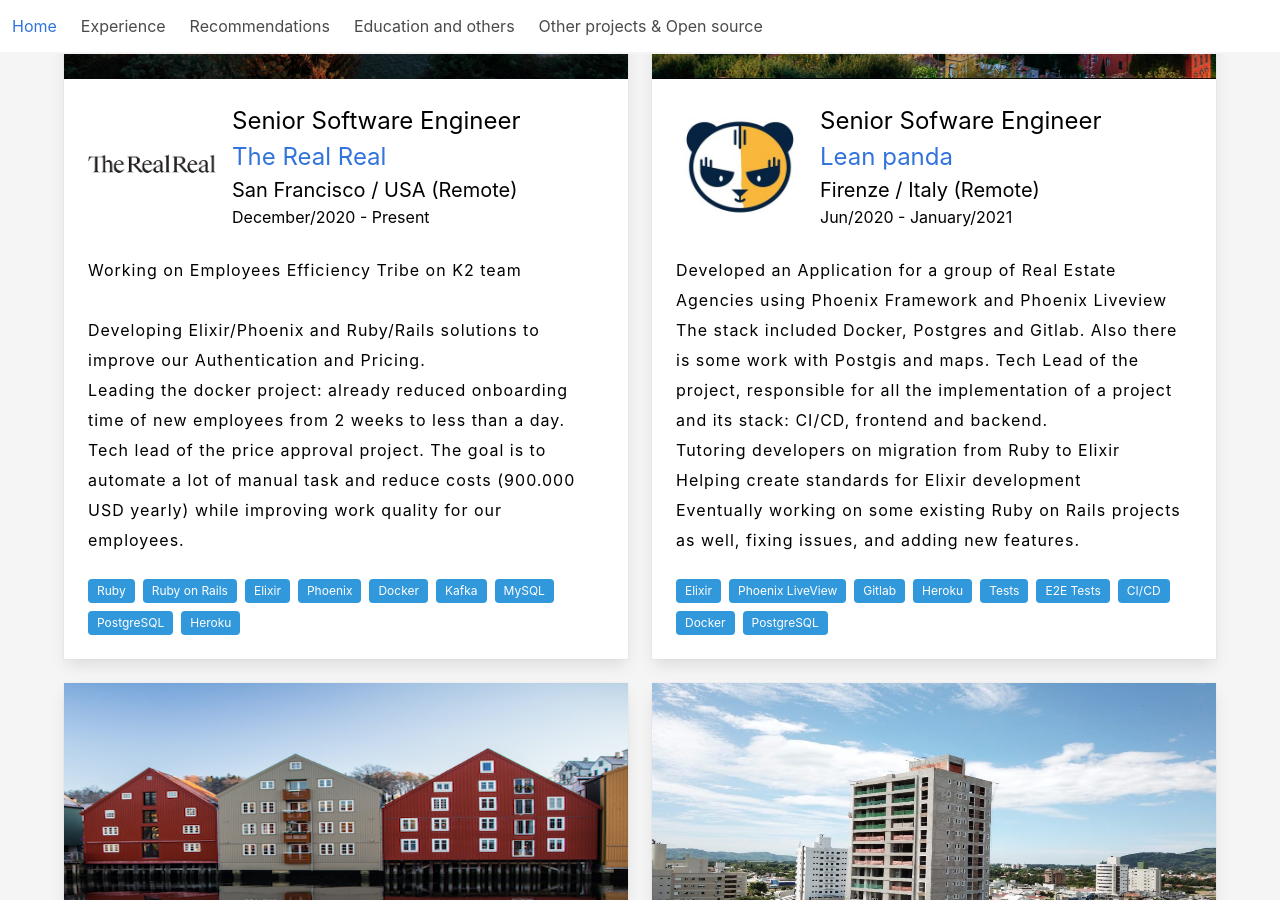
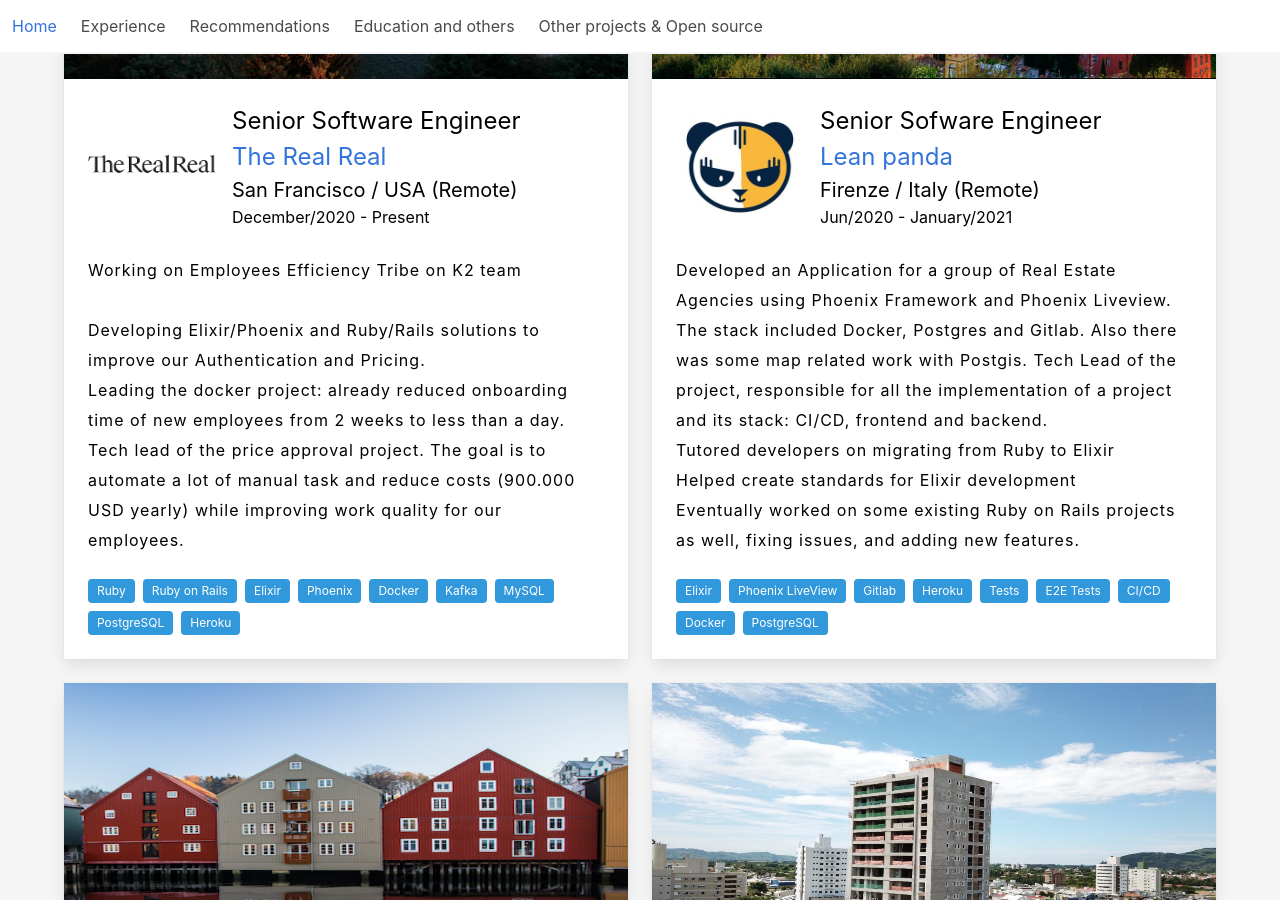
Before and after one commit to joaobalsini/joaobalsini.github.io, a Jekyll site: the page built from index.html, in a window 1280 px wide and 900 px high, scrolled down 1267 px. Built offline with Jekyll 4.4.1, drawn with Linux system fonts in a browser that asks for light colours; nearby versions of some CDN libraries.

Commit message:
Fixed lean panda text

```diff
--- a/_includes/cv_professional_background.html
+++ b/_includes/cv_professional_background.html
@@ -82,17 +82,16 @@
             </div><!-- media-->
 
             <p class="description is-size-6-desktop is-size-7-mobile">
-              Developed an Application for a group of Real Estate Agencies using Phoenix Framework and Phoenix
-              Liveview
-              The stack included Docker, Postgres and Gitlab. Also there is some work with Postgis and maps.
+              Developed an Application for a group of Real Estate Agencies using Phoenix Framework and Phoenix Liveview.
+              The stack included Docker, Postgres and Gitlab. Also there was some map related work with Postgis.
               Tech Lead of the project, responsible for all the implementation of a project and its stack: CI/CD,
               frontend and backend.
               <br />
-              Tutoring developers on migration from Ruby to Elixir
+              Tutored developers on migrating from Ruby to Elixir
               <br />
-              Helping create standards for Elixir development
+              Helped create standards for Elixir development
               <br />
-              Eventually working on some existing Ruby on Rails projects as well, fixing issues, and adding new
+              Eventually worked on some existing Ruby on Rails projects as well, fixing issues, and adding new
               features.
             </p>
             <br />
```
